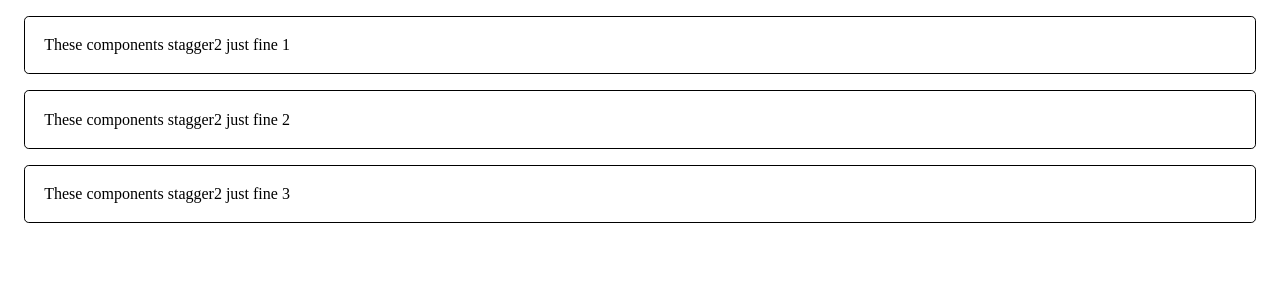
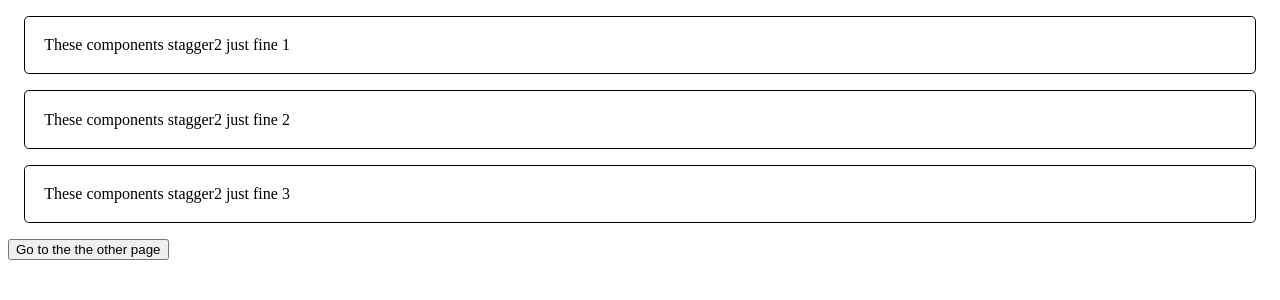
Before and after one commit to bitbytebit1/nuxt-starter-msd6ze, a Nuxt app: page / in a window 1280 px wide. Shown: the top 300 px of the page. Built offline with nearby package versions, Linux system fonts and the light colour scheme.

Commit message:
1 file modified

```diff
--- a/pages/index.vue
+++ b/pages/index.vue
@@ -5,6 +5,9 @@
         These components stagger2 just fine {{ item }}
       </BaseCard>
     </TransitionGroupStaggered>
+    <button @click="$router.push({ name: 'theOtherpage' })">
+      Go to the the other page
+    </button>
   </div>
 </template>
 
```
